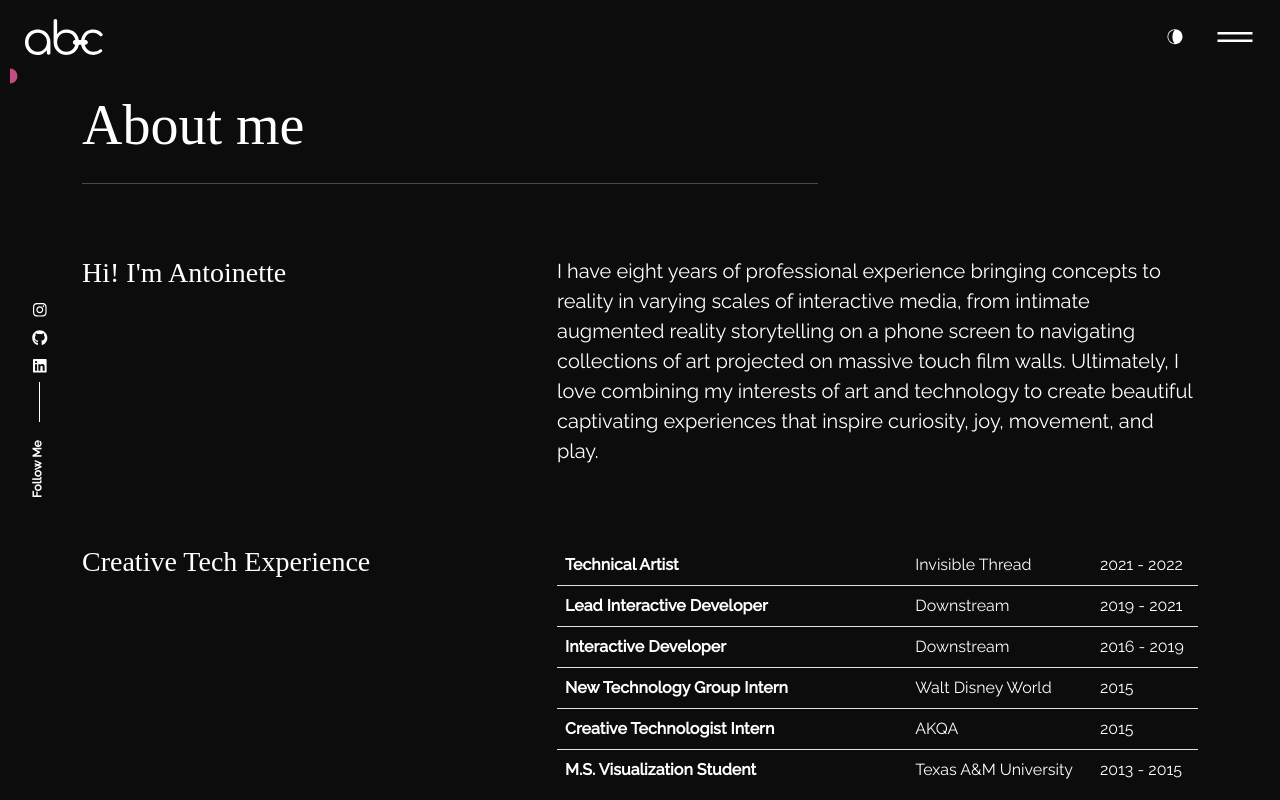
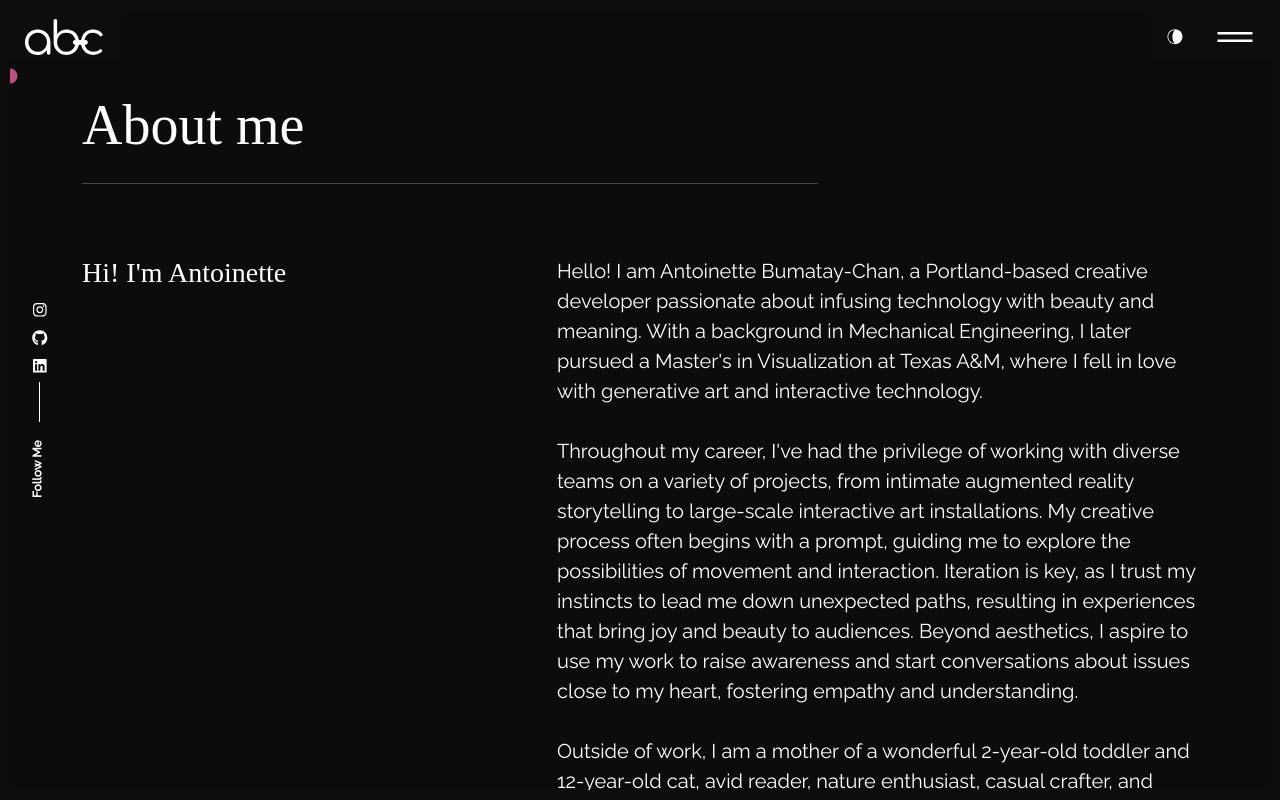
Before and after one commit to aleannab/aleannab.github.io, a React (Create React App) app: page /about in a window 1280 px wide. Shown: the top 800 px of the page. Built offline with nearby package versions, Linux system fonts and the light colour scheme.

Commit message:
Update about me

```diff
--- a/src/content_option.js
+++ b/src/content_option.js
@@ -19,7 +19,7 @@ const introdata = {
 const dataabout = {
   title: "Hi! I'm Antoinette",
   aboutme:
-    'I have eight years of professional experience bringing concepts to reality in varying scales of interactive media, from intimate augmented reality storytelling on a phone screen to navigating collections of art projected on massive touch film walls. Ultimately, I love combining my interests of art and technology to create beautiful captivating experiences that inspire curiosity, joy, movement, and play.',
+    "Hello! I am Antoinette Bumatay-Chan, a Portland-based creative developer passionate about infusing technology with beauty and meaning. With a background in Mechanical Engineering, I later pursued a Master's in Visualization at Texas A&M, where I fell in love with generative art and interactive technology.\n\nThroughout my career, I've had the privilege of working with diverse teams on a variety of projects, from intimate augmented reality storytelling to large-scale interactive art installations. My creative process often begins with a prompt, guiding me to explore the possibilities of movement and interaction. Iteration is key, as I trust my instincts to lead me down unexpected paths, resulting in experiences that bring joy and beauty to audiences. Beyond aesthetics, I aspire to use my work to raise awareness and start conversations about issues close to my heart, fostering empathy and understanding.\n\nOutside of work, I am a mother of a wonderful 2-year-old toddler and 12-year-old cat, avid reader, nature enthusiast, casual crafter, and aspiring ukulelist.\n\nThanks for peeking into my life. Let's create something extraordinary together!",
 };
 const worktimeline = [
   {
@@ -275,7 +275,7 @@ const dataportfolio = [
 const contactConfig = {
   YOUR_EMAIL: 'ant.bchan@gmail.com',
   description:
-    "I am currently looking for full-time and freelance opportunities.\nIf you'd like to collaborate on something or just want to chat, I'd love to hear from you!",
+    "I am currently looking for contract, full-time, and freelance opportunities.\n\nIf you'd like to collaborate on something or just want to chat, I'd love to hear from you!",
   // creat an emailjs.com account
   // check out this tutorial https://www.emailjs.com/docs/examples/reactjs/
   YOUR_SERVICE_ID: 'service_vkrdjzh',
--- a/src/pages/about/index.js
+++ b/src/pages/about/index.js
@@ -3,6 +3,7 @@ import './style.css';
 import { Helmet, HelmetProvider } from 'react-helmet-async';
 import { Container, Row, Col } from 'react-bootstrap';
 import { dataabout, meta, worktimeline, skills, services } from '../../content_option';
+import TextWithLineBreaks from '../../components/textWithLineBreaks';
 
 export const About = () => {
   return (
@@ -24,9 +25,9 @@ export const About = () => {
             <h3 className="color_sec">{dataabout.title}</h3>
           </Col>
           <Col lg="7" className="d-flex align-items-center">
-            <div>
-              <p>{dataabout.aboutme}</p>
-            </div>
+            <p>
+              <TextWithLineBreaks text={dataabout.aboutme} />
+            </p>
           </Col>
         </Row>
         <Row className=" sec_sp">
--- a/src/pages/contact/index.js
+++ b/src/pages/contact/index.js
@@ -1,20 +1,21 @@
-import React, { useState } from "react";
-import * as emailjs from "emailjs-com";
-import "./style.css";
-import { Helmet, HelmetProvider } from "react-helmet-async";
-import { meta } from "../../content_option";
-import { Container, Row, Col, Alert } from "react-bootstrap";
-import { contactConfig } from "../../content_option";
+import React, { useState } from 'react';
+import * as emailjs from 'emailjs-com';
+import './style.css';
+import { Helmet, HelmetProvider } from 'react-helmet-async';
+import { meta } from '../../content_option';
+import { Container, Row, Col, Alert } from 'react-bootstrap';
+import { contactConfig } from '../../content_option';
+import { FaStar, FaEnvelope, FaMapPin } from 'react-icons/fa';
 
 export const ContactUs = () => {
   const [formData, setFormdata] = useState({
-    email: "",
-    name: "",
-    message: "",
+    email: '',
+    name: '',
+    message: '',
     loading: false,
     show: false,
-    alertmessage: "",
-    variant: "",
+    alertmessage: '',
+    variant: '',
   });
 
   const handleSubmit = (e) => {
@@ -28,20 +29,13 @@ export const ContactUs = () => {
       message: formData.message,
     };
 
-    emailjs
-      .send(
-        contactConfig.YOUR_SERVICE_ID,
-        contactConfig.YOUR_TEMPLATE_ID,
-        templateParams,
-        contactConfig.YOUR_USER_ID
-      )
-      .then(
+    emailjs.send(contactConfig.YOUR_SERVICE_ID, contactConfig.YOUR_TEMPLATE_ID, templateParams, contactConfig.YOUR_USER_ID).then(
       (result) => {
         console.log(result.text);
         setFormdata({
           loading: false,
-            alertmessage: "SUCCESS! ,Thankyou for your messege",
-            variant: "success",
+          alertmessage: 'SUCCESS! ,Thankyou for your messege',
+          variant: 'success',
           show: true,
         });
       },
@@ -49,10 +43,10 @@ export const ContactUs = () => {
         console.log(error.text);
         setFormdata({
           alertmessage: `Faild to send!,${error.text}`,
-            variant: "danger",
+          variant: 'danger',
           show: true,
         });
-          document.getElementsByClassName("co_alert")[0].scrollIntoView();
+        document.getElementsByClassName('co_alert')[0].scrollIntoView();
       }
     );
   };
@@ -83,9 +77,7 @@ export const ContactUs = () => {
             <Alert
               //show={formData.show}
               variant={formData.variant}
-              className={`rounded-0 co_alert ${
-                formData.show ? "d-block" : "d-none"
-              }`}
+              className={`rounded-0 co_alert ${formData.show ? 'd-block' : 'd-none'}`}
               onClose={() => setFormdata({ show: false })}
               dismissible
             >
@@ -93,25 +85,28 @@ export const ContactUs = () => {
             </Alert>
           </Col>
           <Col lg="5" className="mb-5">
-            <h3 className="color_sec py-4">Get in touch</h3>
-            <address>
-              <strong>Email:</strong>{" "}
-              <a href={`mailto:${contactConfig.YOUR_EMAIL}`}>
-                {contactConfig.YOUR_EMAIL}
-              </a>
+            <p>
+              <FaStar />
+              &nbsp;&nbsp;Antoinette Bumatay-Chan (she/her)
+              <br />
+              <FaEnvelope />
+              &nbsp;&nbsp;<a href={`mailto:${contactConfig.YOUR_EMAIL}`}>{contactConfig.YOUR_EMAIL}</a>
+              <br />
+              <FaMapPin />
+              &nbsp;&nbsp;Portland, OR
               <br />
               <br />
-              {contactConfig.hasOwnProperty("YOUR_FONE") ? (
+              {contactConfig.hasOwnProperty('YOUR_FONE') ? (
                 <p>
                   <strong>Phone:</strong> {contactConfig.YOUR_FONE}
                 </p>
               ) : (
-                ""
+                ''
               )}
-            </address>
+            </p>
             <p>{contactConfig.description}</p>
           </Col>
-          <Col lg="7" className="d-flex align-items-center">
+          <Col lg="7" className="d-flex align-items-center px-5">
             <form onSubmit={handleSubmit} className="contact__form w-100">
               <Row>
                 <Col lg="6" className="form-group">
@@ -120,7 +115,7 @@ export const ContactUs = () => {
                     id="name"
                     name="name"
                     placeholder="Name"
-                    value={formData.name || ""}
+                    value={formData.name || ''}
                     type="text"
                     required
                     onChange={handleChange}
@@ -133,7 +128,7 @@ export const ContactUs = () => {
                     name="email"
                     placeholder="Email"
                     type="email"
-                    value={formData.email || ""}
+                    value={formData.email || ''}
                     required
                     onChange={handleChange}
                   />
@@ -153,7 +148,7 @@ export const ContactUs = () => {
               <Row>
                 <Col lg="12" className="form-group">
                   <button className="btn ac_btn" type="submit">
-                    {formData.loading ? "Sending..." : "Send"}
+                    {formData.loading ? 'Sending...' : 'Send'}
                   </button>
                 </Col>
               </Row>
@@ -161,7 +156,7 @@ export const ContactUs = () => {
           </Col>
         </Row>
       </Container>
-      <div className={formData.loading ? "loading-bar" : "d-none"}></div>
+      <div className={formData.loading ? 'loading-bar' : 'd-none'}></div>
     </HelmetProvider>
   );
 };
```
Lines whose indentation alone changed are shown as unchanged.
